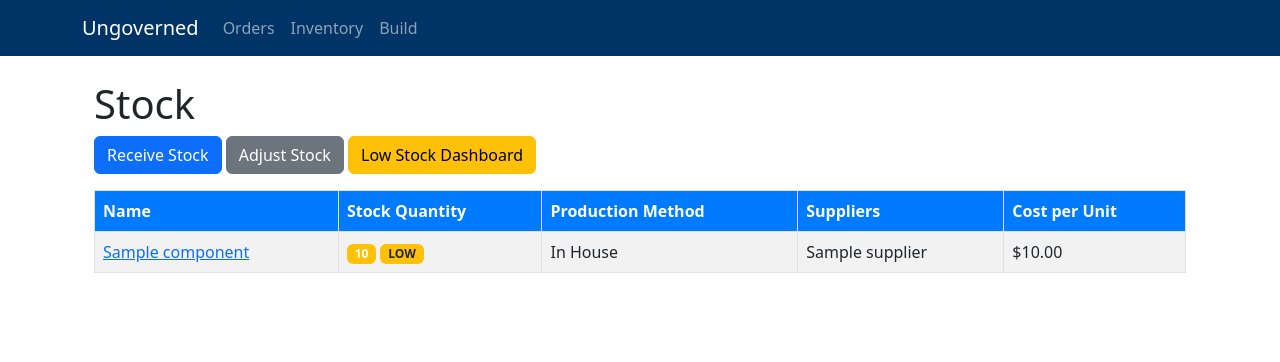
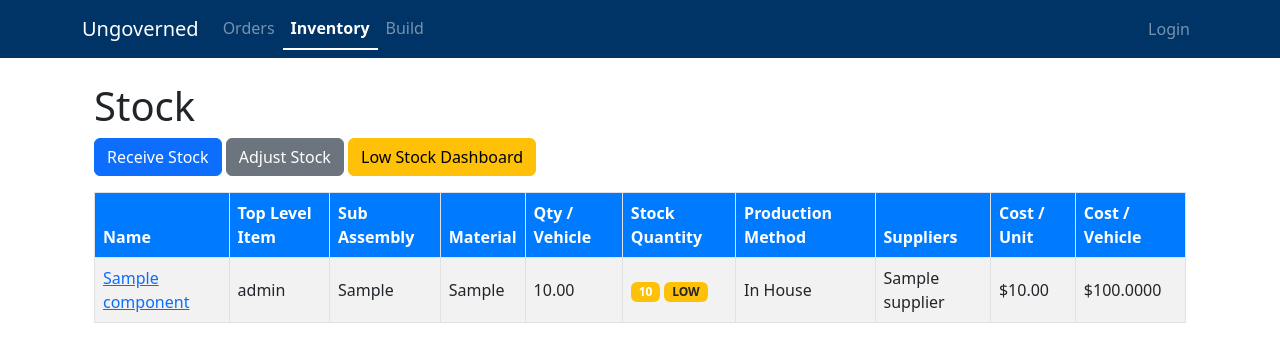
Before and after one commit to pridding/Ungoverned, a Django app: page /components/ in a window 1280 px wide. Shown: the top 362 px of the page. Run offline with Django 5.2, Linux system fonts and the light colour scheme; tables that the repository leaves empty hold one stand-in row (values such as "Sample post").

Commit message:
Add BOM fields to Component and surface in admin and stock list
- Added BOM-related fields to Component:
  - top_level_item
  - sub_assembly
  - material
  - qty_per_vehicle

- Introduced derived property:
  - cost_per_vehicle (cost_per_unit * qty_per_vehicle)

- Updated ComponentAdmin:
  - Exposed new BOM fields in list_display, filters, search, and form
  - Retained stock_quantity as read-only

- Updated component_list template:
  - Added BOM columns (top level item, sub assembly, material, qty/vehicle)
  - Displayed derived cost per vehicle
  - Preserved existing stock status badges and behaviour

- No changes to stock movement logic or inventory state handling

```diff
--- a/ungoverned/settings.py
+++ b/ungoverned/settings.py
@@ -25,6 +25,10 @@ SECRET_KEY = 'django-insecure-ma(qn+5az09smb&9i%qqzp1=*c4w^$3r577n6)!8g0#d7n40x3
 
 # SECURITY WARNING: don't run with debug turned on in production!
 DEBUG = True
+
+LOGIN_URL = '/accounts/login/'
+LOGIN_REDIRECT_URL = '/'
+LOGOUT_REDIRECT_URL = '/'
 
 ALLOWED_HOSTS = [
     "100.125.157.33",
--- a/ungoverned/urls.py
+++ b/ungoverned/urls.py
@@ -21,5 +21,6 @@ from ungoverned_app import views
 urlpatterns = [
     path('', views.home, name='home'),  # Root URL redirects to the home page
     path('admin/', admin.site.urls),
+    path('accounts/', include('django.contrib.auth.urls')),
     path('', include('ungoverned_app.urls')),
 ]
--- a/ungoverned_app/models.py
+++ b/ungoverned_app/models.py
@@ -44,20 +44,31 @@ class Component(models.Model):
     suppliers = models.ManyToManyField(Supplier, through='SupplierComponent', related_name='components')
     low_stock_threshold = models.IntegerField(default=10)
 
+    # BOM fields
+    top_level_item = models.CharField(max_length=150, blank=True, null=True)
+    sub_assembly = models.CharField(max_length=150, blank=True, null=True)
+    material = models.CharField(max_length=100, blank=True, null=True)
+    qty_per_vehicle = models.DecimalField(max_digits=10, decimal_places=2, blank=True, null=True)
+
     def __str__(self):
         return self.name
 
-    def is_low_stock(self):  # <-- and added this method
+    def is_low_stock(self):
         return self.stock_quantity < self.low_stock_threshold
 
     def stock_level_status(self):
         if self.stock_quantity == 0:
-            return "danger"   # red
+            return "danger"
         elif self.stock_quantity <= self.low_stock_threshold:
-            return "warning"  # yellow
+            return "warning"
         else:
-            return "success"  # green
+            return "success"
 
+    @property
+    def cost_per_vehicle(self):
+        if self.cost_per_unit is not None and self.qty_per_vehicle is not None:
+            return self.cost_per_unit * self.qty_per_vehicle
+        return None
 
 class StockMovement(models.Model):
 
--- a/ungoverned_app/static/css/custom.css
+++ b/ungoverned_app/static/css/custom.css
@@ -24,3 +24,18 @@ table thead.table-header-blue th {
   background-color: #007bff !important;
   color: white !important;
 }
+
+.navbar .nav-link {
+    opacity: 0.85;
+    transition: all 0.2s ease;
+}
+
+.navbar .nav-link:hover {
+    opacity: 1;
+}
+
+.navbar .nav-link.active {
+    font-weight: bold;
+    opacity: 1;
+    border-bottom: 2px solid white;
+}
--- a/ungoverned_app/templates/base.html
+++ b/ungoverned_app/templates/base.html
@@ -11,17 +11,49 @@
         <nav class="navbar navbar-expand-lg navbar-dark bg-deep-blue mb-4">
             <div class="container">
                 <a class="navbar-brand" href="/">Ungoverned</a>
+
                 <div class="collapse navbar-collapse">
+                    <!-- Left side navigation -->
+                    <ul class="navbar-nav me-auto">
+                        <li class="nav-item">
+                            <a class="nav-link {% if '/orders/' in request.path %}active{% endif %}"
+                               href="{% url 'orders_list' %}">
+                                Orders
+                            </a>
+                        </li>
+
+                        <li class="nav-item">
+                            <a class="nav-link {% if '/components/' in request.path or '/inventory/' in request.path %}active{% endif %}"
+                               href="{% url 'component_list' %}">
+                                Inventory
+                            </a>
+                        </li>
+
+                        <li class="nav-item">
+                            <a class="nav-link {% if '/vendetta-bom/' in request.path or '/builds/' in request.path %}active{% endif %}"
+                               href="{% url 'product_bom' %}">
+                                Build
+                            </a>
+                        </li>
+                    </ul>
+                    <!-- Right side auth -->
                     <ul class="navbar-nav">
-                    <li class="nav-item"><a class="nav-link" href="/orders/">Orders</a></li>
-                    <li class="nav-item"><a class="nav-link" href="/components/">Inventory</a></li>
-                    <li class="nav-item"><a class="nav-link" href="/vendetta-bom/">Build</a></li>
-                    <!-- Add more links as needed -->
+                        {% if user.is_authenticated %}
+                            <li class="nav-item">
+                                <span class="nav-link">Hi {{ user.username }}</span>
+                            </li>
+                            <li class="nav-item">
+                                <a class="nav-link" href="{% url 'logout' %}">Logout</a>
+                            </li>
+                        {% else %}
+                            <li class="nav-item">
+                                <a class="nav-link" href="{% url 'login' %}">Login</a>
+                            </li>
+                        {% endif %}
                     </ul>
                 </div>
             </div>
         </nav>
-
     <div class="container">
         {% block content %}{% endblock %}
     </div>
--- a/ungoverned_app/templates/inventory/component_list.html
+++ b/ungoverned_app/templates/inventory/component_list.html
@@ -8,14 +8,21 @@
         <a href="{% url 'inventory_adjust' %}" class="btn btn-secondary">Adjust Stock</a>
         <a href="{% url 'low_stock_dashboard' %}" class="btn btn-warning">Low Stock Dashboard</a>
     </p>
-    <table class="table table-striped table-bordered">
+
+    <div class="table-responsive">
+        <table class="table table-striped table-bordered align-middle">
             <thead class="table-header-blue">
                 <tr>
                     <th>Name</th>
+                    <th>Top Level Item</th>
+                    <th>Sub Assembly</th>
+                    <th>Material</th>
+                    <th>Qty / Vehicle</th>
                     <th>Stock Quantity</th>
                     <th>Production Method</th>
                     <th>Suppliers</th>
-                <th>Cost per Unit</th>
+                    <th>Cost / Unit</th>
+                    <th>Cost / Vehicle</th>
                 </tr>
             </thead>
             <tbody>
@@ -26,6 +33,10 @@
                             {{ component.name }}
                         </a>
                     </td>
+                    <td>{{ component.top_level_item|default:"-" }}</td>
+                    <td>{{ component.sub_assembly|default:"-" }}</td>
+                    <td>{{ component.material|default:"-" }}</td>
+                    <td>{{ component.qty_per_vehicle|default:"-" }}</td>
                     <td>
                         <span class="badge bg-{{ component.stock_level_status }}">
                             {{ component.stock_quantity }}
@@ -45,10 +56,24 @@
                             <em>No Supplier</em>
                         {% endfor %}
                     </td>
-                <td>${{ component.cost_per_unit }}</td>
+                    <td>
+                        {% if component.cost_per_unit is not None %}
+                            ${{ component.cost_per_unit }}
+                        {% else %}
+                            -
+                        {% endif %}
+                    </td>
+                    <td>
+                        {% if component.cost_per_vehicle is not None %}
+                            ${{ component.cost_per_vehicle }}
+                        {% else %}
+                            -
+                        {% endif %}
+                    </td>
                 </tr>
                 {% endfor %}
             </tbody>
         </table>
     </div>
+</div>
 {% endblock %}
--- a/ungoverned_app/urls.py
+++ b/ungoverned_app/urls.py
@@ -1,9 +1,11 @@
 # ungoverned_app/urls.py
 
+from django.contrib import admin
 from django.urls import path
-from . import views
+from ungoverned_app import views
 
 urlpatterns = [
+
     path('components/', views.component_list, name='component_list'),
     path("components/low-stock/", views.low_stock_dashboard, name="low_stock_dashboard"),
     path("components/<int:id>/ledger/", views.component_ledger, name="component_ledger"),
```
Also changed, not shown: templates/registration/login.html (added, +23 -0 lines), ungoverned_app/admin.py (+27 -3 lines), ungoverned_app/templates/login.html (added, +23 -0 lines), ungoverned_app/migrations/0019_alter_component_stock_quantity.py (added), ungoverned_app/migrations/0020_component_material_component_qty_per_vehicle_and_more.py (added). Lines whose indentation alone changed are shown as unchanged.
